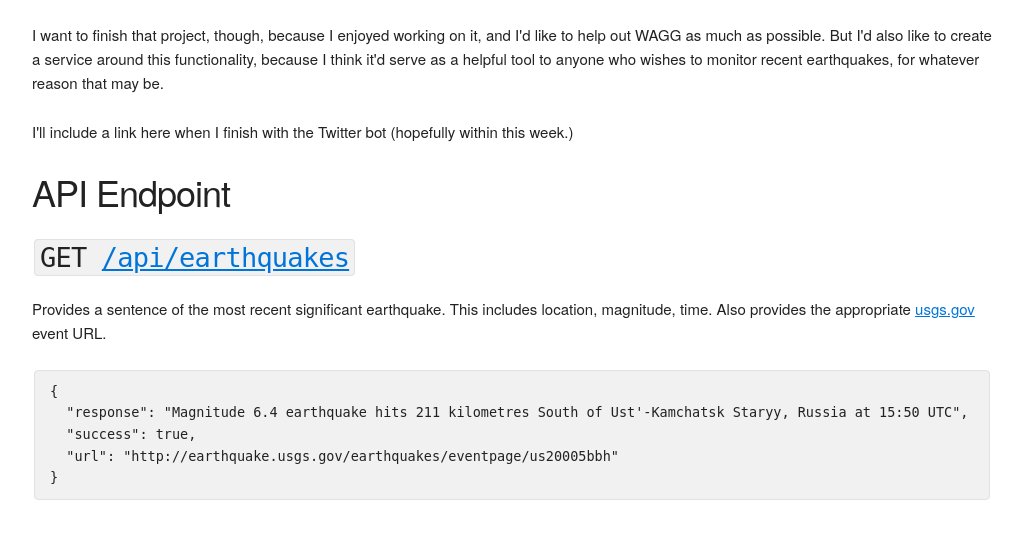
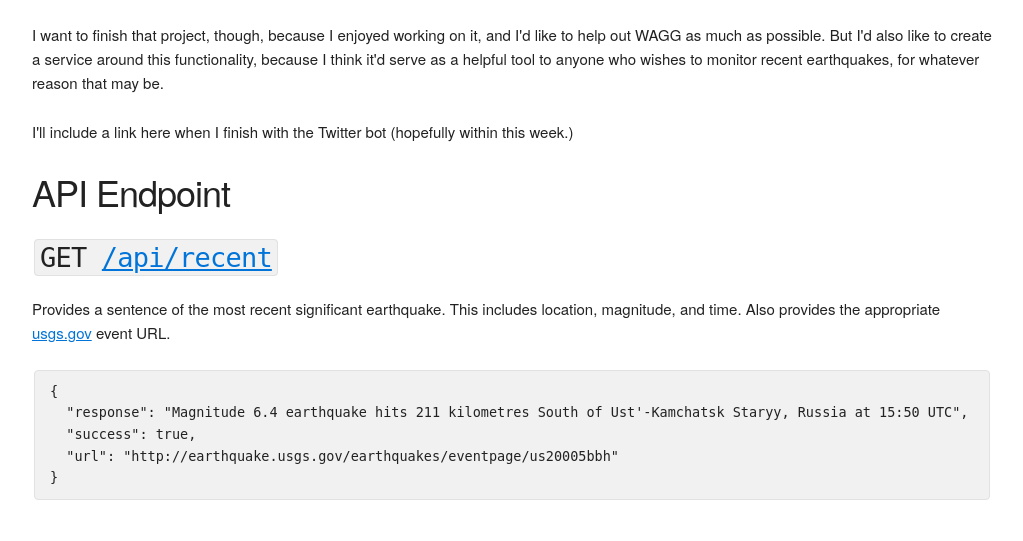
Before and after one commit to trmml/wobble, a Flask app: page / in a window 1280 px wide. Shown: the part 347-888 px from the top of the page, without its empty margins (128-1151 px from the left). Run offline with Flask 2, Linux system fonts and the light colour scheme; data that the repository does not hold is empty.

Commit message:
api/earthquakes -> api/recent

```diff
--- a/main.py
+++ b/main.py
@@ -25,7 +25,7 @@ def index():
 
     return render_template('index.html', message=sentence, colour=colour, favicon=favicon, title=title)
 
-@app.route('/api/earthquakes')
+@app.route('/api/recent')
 def earthquakes():
     data = { 'response': sentence, 'success': True }
     if earthquake.get()['is_quake']:
--- a/templates/index.html
+++ b/templates/index.html
@@ -28,9 +28,9 @@
   <div class="row">
     <div class="twelve columns">
       <h3>API Endpoint</h3>
-      <h4><code>GET <a class="{{colour}}" href="api/earthquakes">/api/earthquakes</a></code></h4>
+      <h4><code>GET <a class="{{colour}}" href="api/recent">/api/recent</a></code></h4>
       <p>Provides a sentence of the most recent significant earthquake.
-        This includes location, magnitude, time. Also provides the appropriate
+        This includes location, magnitude, and time. Also provides the appropriate
         <a class="{{colour}}" href="http://earthquake.usgs.gov/earthquakes/feed/v1.0/geojson.php">usgs.gov</a> event URL.</p>
       <pre><code>{
   "response": "Magnitude 6.4 earthquake hits 211 kilometres South of Ust'-Kamchatsk Staryy, Russia at 15:50 UTC",
```
